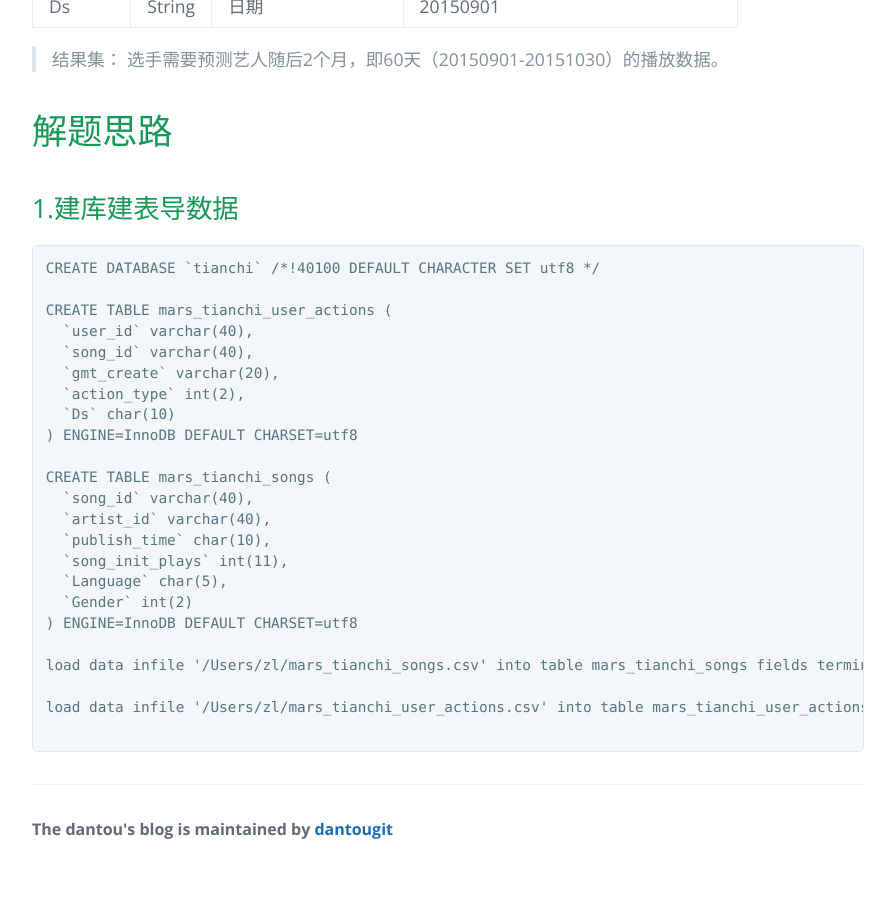
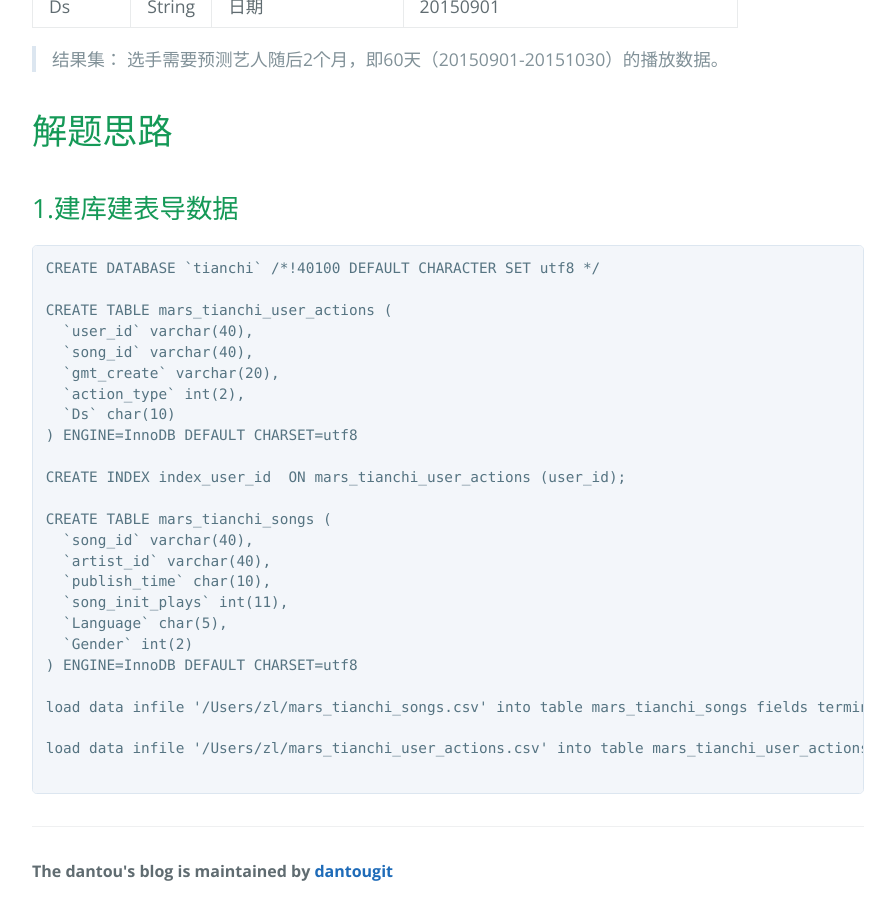
Before and after one commit to dantougit/dantougit.github.io, a Jekyll site: the page built from _posts/2016-04-30-天池---阿里音乐流行趋势预测.markdown, in a window 1280 px wide and 900 px high, scrolled down 1703 px. Shown: the whole window, without its empty margins (192-1087 px from the left). Built offline with Jekyll 4.4.1, drawn with Linux system fonts in a browser that asks for light colours; before the commit the page ends 2576 px from its top, so only the background shows below that.

Commit message:
modified:   "_posts/2016-04-30-\345\244\251\346\261\240---\351\230\277\351\207\214\351\237\263\344\271\220\346\265\201\350\241\214\350\266\213\345\212\277\351\242\204\346\265\213.markdown"

```diff
--- a/_posts/2016-04-30-天池---阿里音乐流行趋势预测.markdown
+++ b/_posts/2016-04-30-天池---阿里音乐流行趋势预测.markdown
@@ -72,6 +72,8 @@ CREATE TABLE mars_tianchi_user_actions (
   `Ds` char(10)
 ) ENGINE=InnoDB DEFAULT CHARSET=utf8
 
+CREATE INDEX index_user_id  ON mars_tianchi_user_actions (user_id);
+
 CREATE TABLE mars_tianchi_songs (
   `song_id` varchar(40),
   `artist_id` varchar(40),
```
